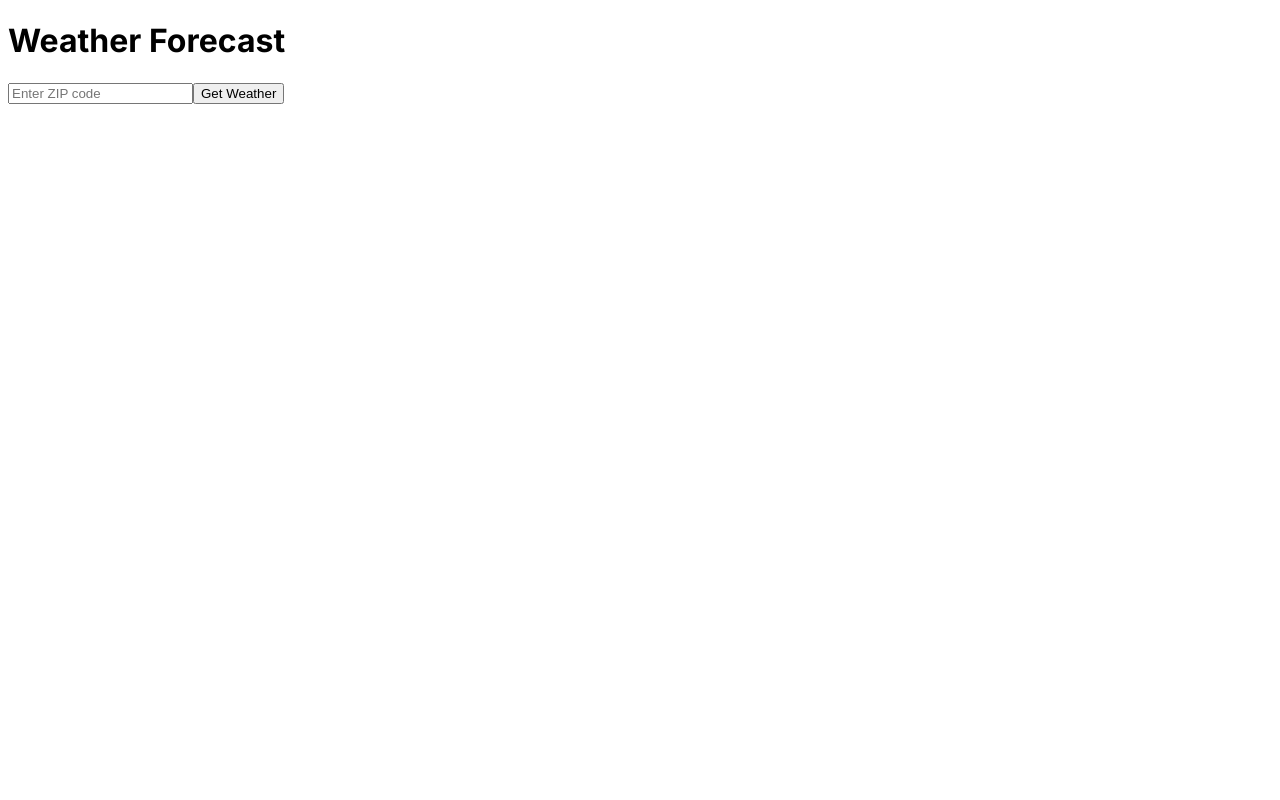
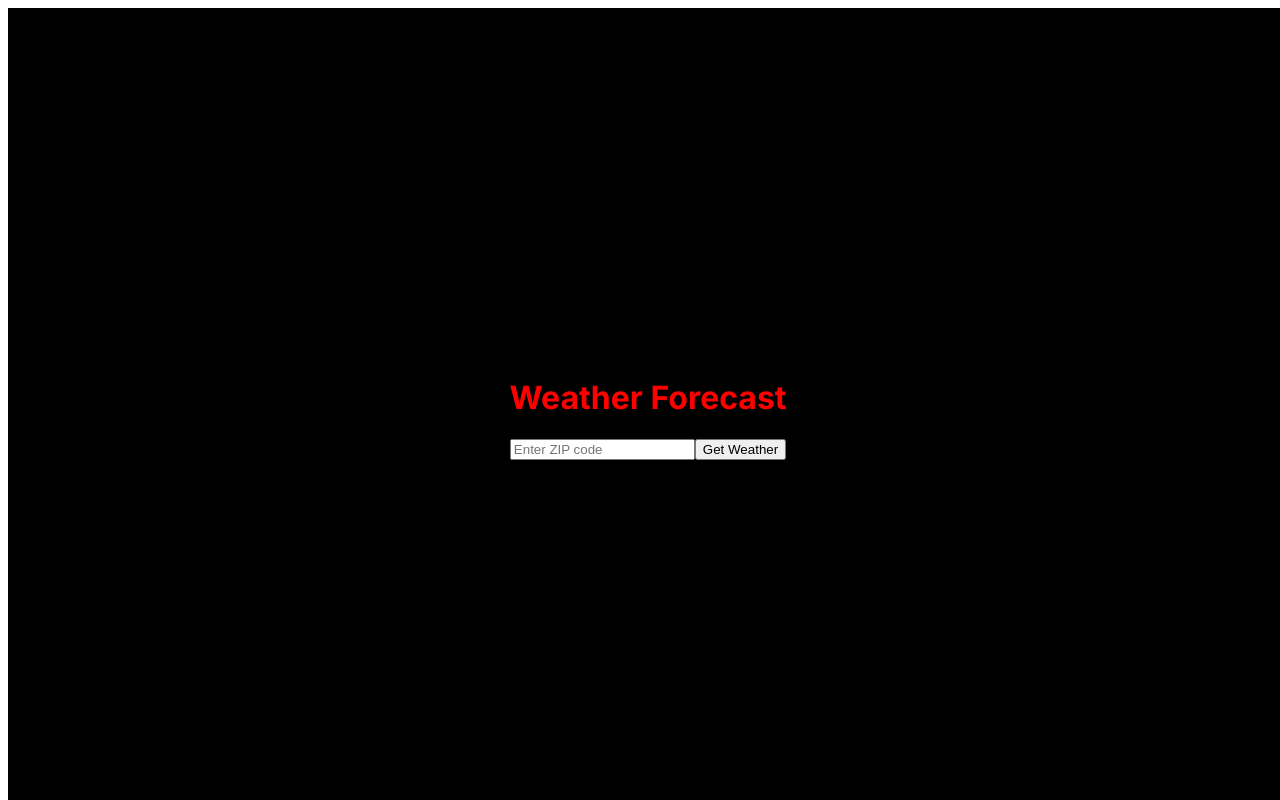
Before and after one commit to trevsuth/expanse-theme-site, a Next.js app: page /weather in a window 1280 px wide. Built offline with nearby package versions, Linux system fonts and the light colour scheme.

Commit message:
add css to weather page

```diff
--- a/src/app/weather/page.tsx
+++ b/src/app/weather/page.tsx
@@ -5,7 +5,7 @@ import GetWeather from '../components/GetWeather';
 
 const Page: React.FC = () => {
   return (
-    <div>
+    <div className='main-div'>
       <h1>Weather Forecast</h1>
       <GetWeather />
     </div>
```
